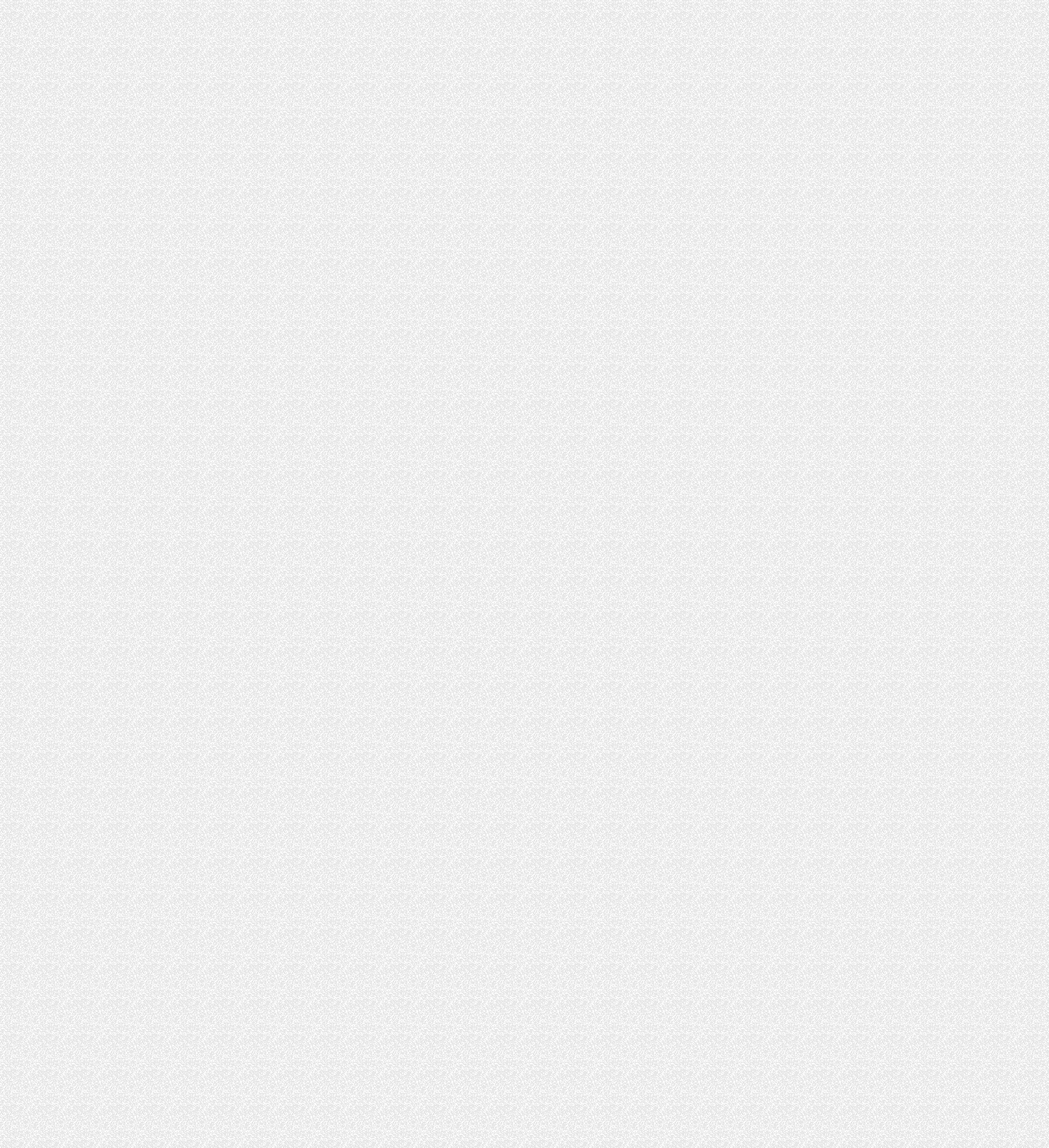
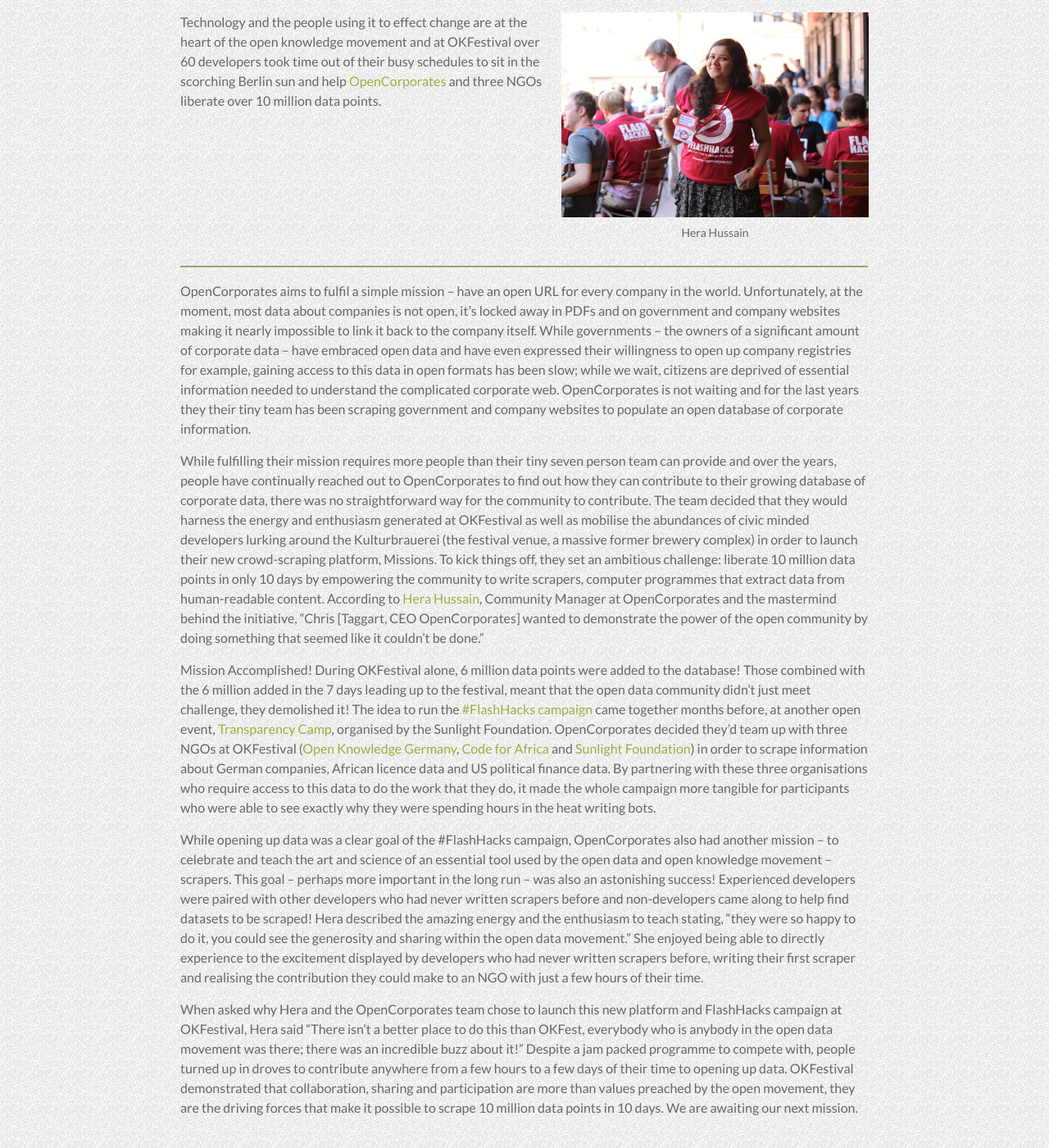
Before and after one commit to okfn/okfestival-public-report, a Jekyll site: the page built from pages/what-you-did/flash-hacks.md, in a window 1280 px wide and 1400 px high, scrolled down 614 px. Shown: the whole window at 82% size. Built offline with Jekyll 4.4.1, drawn with Linux system fonts in a browser that asks for light colours; some web fonts are replaced; some of the changed text lies outside the part shown.

Commit message:
flashhacks

```diff
--- a/pages/what-you-did/flash-hacks.md
+++ b/pages/what-you-did/flash-hacks.md
@@ -13,8 +13,30 @@ gallery_item:
           alt: Hera Hussain
 
     caption_header: Flash Hacks
-    caption: content pending
+    caption: We spoke with Hera Hussain, Community Manager at OpenCorporates, about their decision to launch their new crowd scraping programme at OKFestival, their #FlashHacks campaign to scrape 10 million data points in 10 days and the overall collaborative spirit of the open knowledge movement – Here is what we found!
 
 ---
 
-## No content yet
+## #FlashHacks: unlocking 10 million data points in 10 days
+
+<span class="summary">We spoke with Hera Hussain, Community Manager at OpenCorporates, about their decision to launch their new crowd scraping programme at OKFestival, their #FlashHacks campaign to scrape 10 million data points in 10 days and the overall collaborative spirit of the open knowledge movement – Here is what we found!</span>
+
+---
+
+<div class="pull">
+{% include image.html filename="Hera Hussain.jpg" alt="Hera Hussain" %}
+</div>
+
+Technology and the people using it to effect change are at the heart of the open knowledge movement and at OKFestival over 60 developers took time out of their busy schedules to sit in the scorching Berlin sun and help [OpenCorporates](http://opencorporates.com/) and three NGOs liberate over 10 million data points.
+
+---
+
+OpenCorporates aims to fulfil a simple mission – have an open URL for every company in the world. Unfortunately, at the moment, most data about companies is not open, it’s locked away in PDFs and on government and company websites making it nearly impossible to link it back to the company itself. While governments – the owners of a significant amount of corporate data – have embraced open data and have even expressed their willingness to open up company registries for example, gaining access to this data in open formats has been slow; while we wait, citizens are deprived of essential information needed to understand the complicated corporate web. OpenCorporates is not waiting and for the last years they their tiny team has been scraping government and company websites to populate an open database of corporate information.
+
+While fulfilling their mission requires more people than their tiny seven person team can provide and over the years, people have continually reached out to OpenCorporates to find out how they can contribute to their growing database of corporate data, there was no straightforward way for the community to contribute. The team decided that they would harness the energy and enthusiasm generated at OKFestival as well as mobilise the abundances of civic minded developers lurking around the Kulturbrauerei (the festival venue, a massive former brewery complex) in order to launch their new crowd-scraping platform, Missions. To kick things off, they set an ambitious challenge: liberate 10 million data points in only 10 days by empowering the community to write scrapers, computer programmes that extract data from human-readable content. According to [Hera Hussain](https://twitter.com/herahussain), Community Manager at OpenCorporates and the mastermind behind the initiative, “Chris [Taggart, CEO OpenCorporates] wanted to demonstrate the power of the open community by doing something that seemed like it couldn’t be done.”
+
+Mission Accomplished! During OKFestival alone, 6 million data points were added to the database! Those combined with the 6 million added in the 7 days leading up to the festival, meant that the open data community didn’t just meet challenge, they demolished it! The idea to run the [#FlashHacks campaign](http://blog.opencorporates.com/2014/07/21/flashhacks-the-start-of-a-crowdscraping-movement/) came together months before, at another open event, [Transparency Camp](http://transparencycamp.org/), organised by the Sunlight Foundation. OpenCorporates decided they’d team up with three NGOs at OKFestival ([Open Knowledge Germany](http://okfn.de/), [Code for Africa](http://www.codeforafrica.org/) and [Sunlight Foundation](http://sunlightfoundation.com/)) in order to scrape information about German companies, African licence data and US political finance data. By partnering with these three organisations who require access to this data to do the work that they do, it made the whole campaign more tangible for participants who were able to see exactly why they were spending hours in the heat writing bots.
+
+While opening up data was a clear goal of the #FlashHacks campaign, OpenCorporates also had another mission – to celebrate and teach the art and science of an essential tool used by the open data and open knowledge movement – scrapers. This goal – perhaps more important in the long run – was also an astonishing success! Experienced developers were paired with other developers who had never written scrapers before and non-developers came along to help find datasets to be scraped! Hera described the amazing energy and the enthusiasm to teach stating, “they were so happy to do it, you could see the generosity and sharing within the open data movement.” She enjoyed being able to directly experience to the excitement displayed by developers who had never written scrapers before, writing their first scraper and realising the contribution they could make to an NGO with just a few hours of their time.
+
+When asked why Hera and the OpenCorporates team chose to launch this new platform and FlashHacks campaign at OKFestival, Hera said “There isn’t a better place to do this than OKFest, everybody who is anybody in the open data movement was there; there was an incredible buzz about it!” Despite a jam packed programme to compete with, people turned up in droves to contribute anywhere from a few hours to a few days of their time to opening up data. OKFestival demonstrated that collaboration, sharing and participation are more than values preached by the open movement, they are the driving forces that make it possible to scrape 10 million data points in 10 days. We are awaiting our next mission.
```
